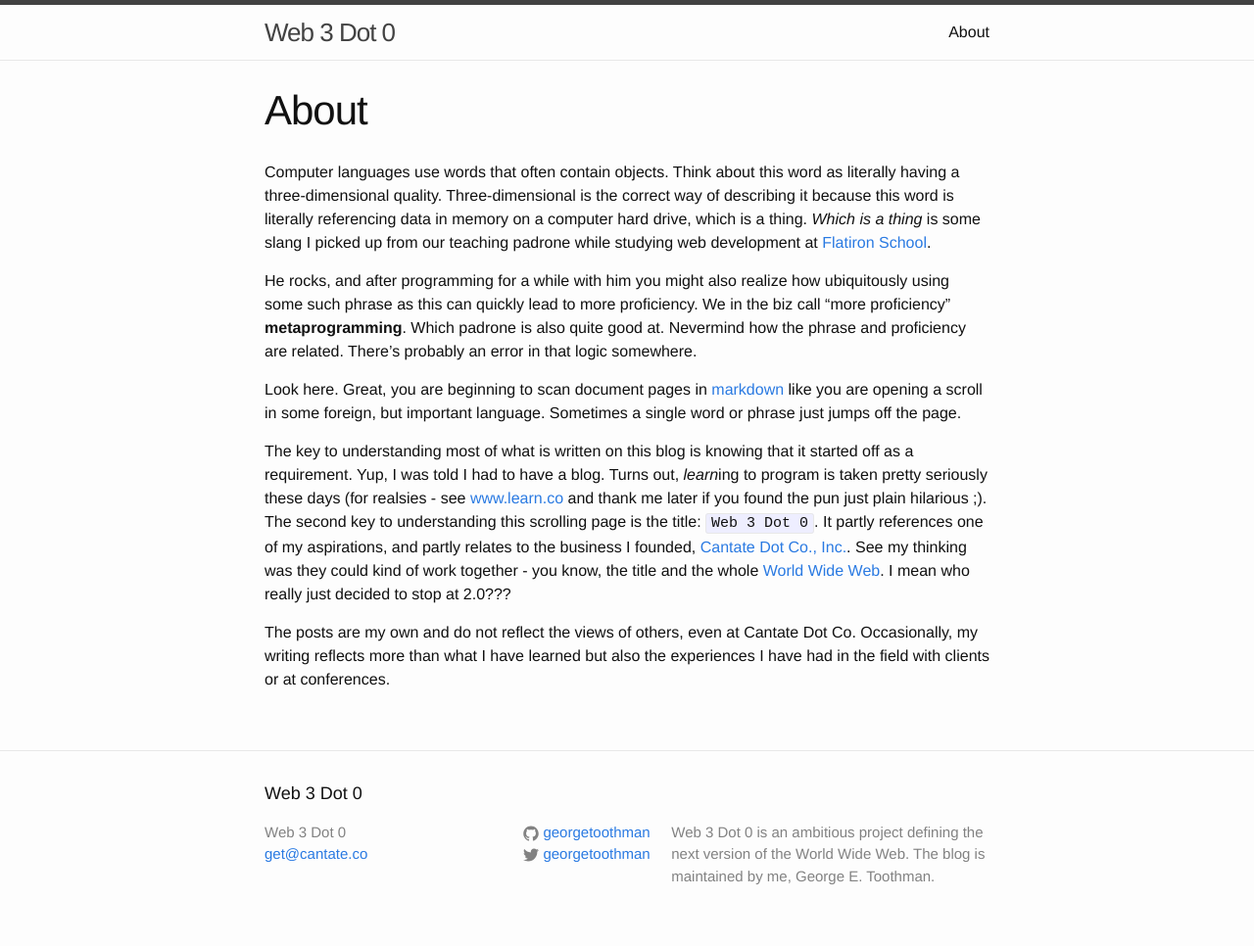
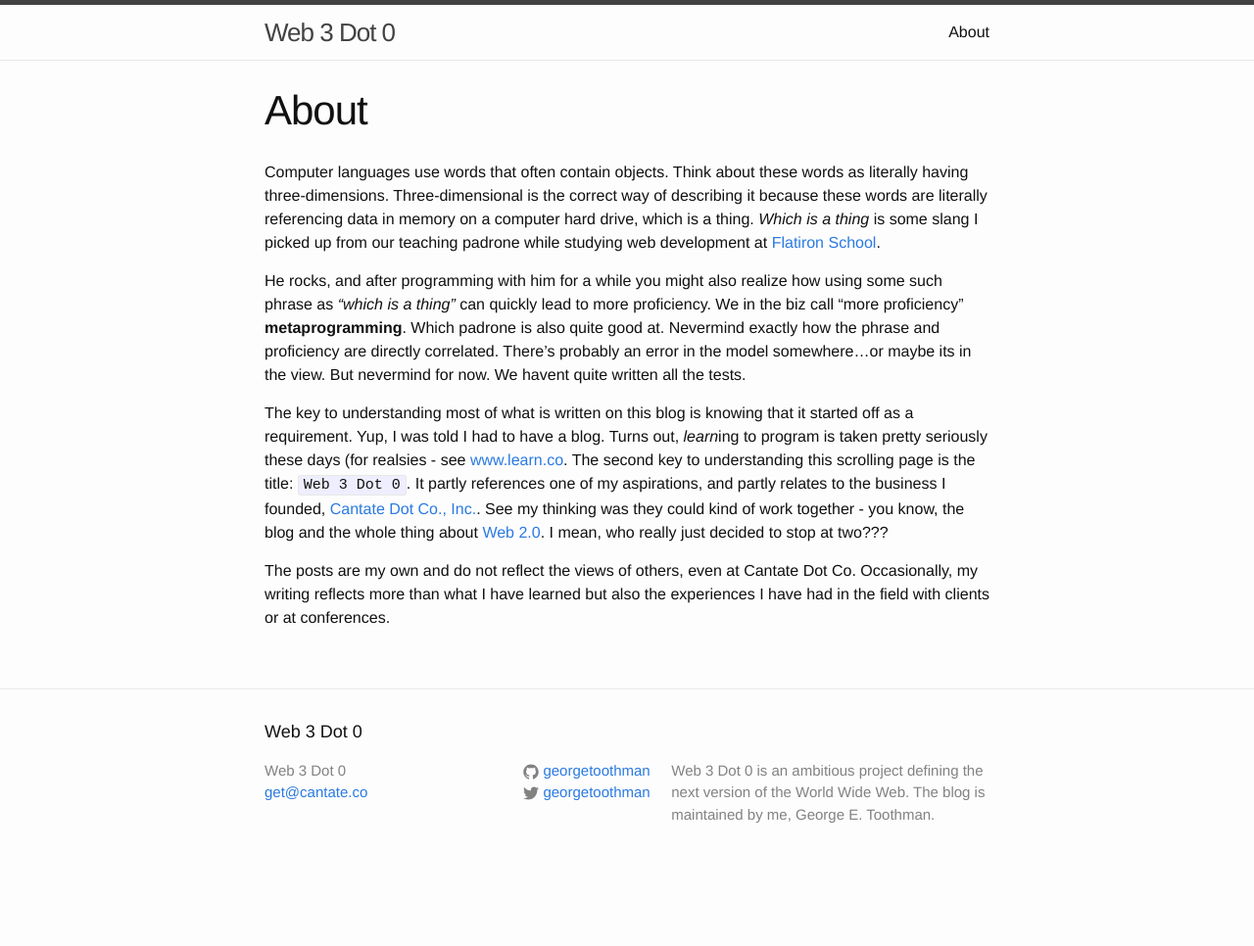
Before and after one commit to georgetoothman/cantate.github.io, a Jekyll site: the page built from about.md, in a window 1280 px wide. Shown: the whole page at 98% size. Built offline with Jekyll 4.4.1, drawn with Linux system fonts in a browser that asks for light colours; after the commit the page ends 903 px from its top, so only the background shows below that.

Commit message:
add about edits

```diff
--- a/about.md
+++ b/about.md
@@ -4,12 +4,10 @@ title: About
 permalink: /about/
 ---
 
-Computer languages use words that often contain objects. Think about this word as literally having a three-dimensional quality. Three-dimensional is the correct way of describing it because this word is literally referencing data in memory on a computer hard drive, which is a thing. *Which is a thing* is some slang I picked up from our teaching padrone while studying web development at [Flatiron School](https://learn.co/tracks/intro-to-ruby-development).
+Computer languages use words that often contain objects. Think about these words as literally having three-dimensions. Three-dimensional is the correct way of describing it because these words are literally referencing data in memory on a computer hard drive, which is a thing. *Which is a thing* is some slang I picked up from our teaching padrone while studying web development at [Flatiron School](https://learn.co/tracks/intro-to-ruby-development).
 
-He rocks, and after programming for a while with him you might also realize how ubiquitously using some such phrase as this can quickly lead to more proficiency. We in the biz call "more proficiency" **metaprogramming**. Which padrone is also quite good at. Nevermind how the phrase and proficiency are related. There's probably an error in that logic somewhere.
+He rocks, and after programming with him for a while you might also realize how using some such phrase as *"which is a thing"* can quickly lead to more proficiency. We in the biz call "more proficiency" **metaprogramming**. Which padrone is also quite good at. Nevermind exactly how the phrase and proficiency are directly correlated. There's probably an error in the model somewhere...or maybe its in the view. But nevermind for now. We havent quite written all the tests.
 
-Look here. Great, you are beginning to scan document pages in [markdown](https://en.wikipedia.org/wiki/Markdown) like you are opening a scroll in some foreign, but important language. Sometimes a single word or phrase just jumps off the page.
-
-The key to understanding most of what is written on this blog is knowing that it started off as a requirement. Yup, I was told I had to have a blog. Turns out, *learn*ing to program is taken pretty seriously these days (for realsies - see [www.learn.co](https://learn.co) and thank me later if you found the pun just plain hilarious ;). The second key to understanding this scrolling page is the title: `Web 3 Dot 0`. It partly references one of my aspirations, and partly relates to the business I founded, [Cantate Dot Co., Inc.](http://cantate.co). See my thinking was they could kind of work together - you know, the title and the whole [World Wide Web](https://en.wikipedia.org/wiki/World_Wide_Web). I mean who really just decided to stop at 2.0???
+The key to understanding most of what is written on this blog is knowing that it started off as a requirement. Yup, I was told I had to have a blog. Turns out, *learn*ing to program is taken pretty seriously these days (for realsies - see [www.learn.co](https://learn.co). The second key to understanding this scrolling page is the title: `Web 3 Dot 0`. It partly references one of my aspirations, and partly relates to the business I founded, [Cantate Dot Co., Inc.](http://cantate.co). See my thinking was they could kind of work together - you know, the blog and the whole thing about [Web 2.0](https://en.wikipedia.org/wiki/Web_2.0). I mean, who really just decided to stop at two???
 
 The posts are my own and do not reflect the views of others, even at Cantate Dot Co. Occasionally, my writing reflects more than what I have learned but also the experiences I have had in the field with clients or at conferences.
```
